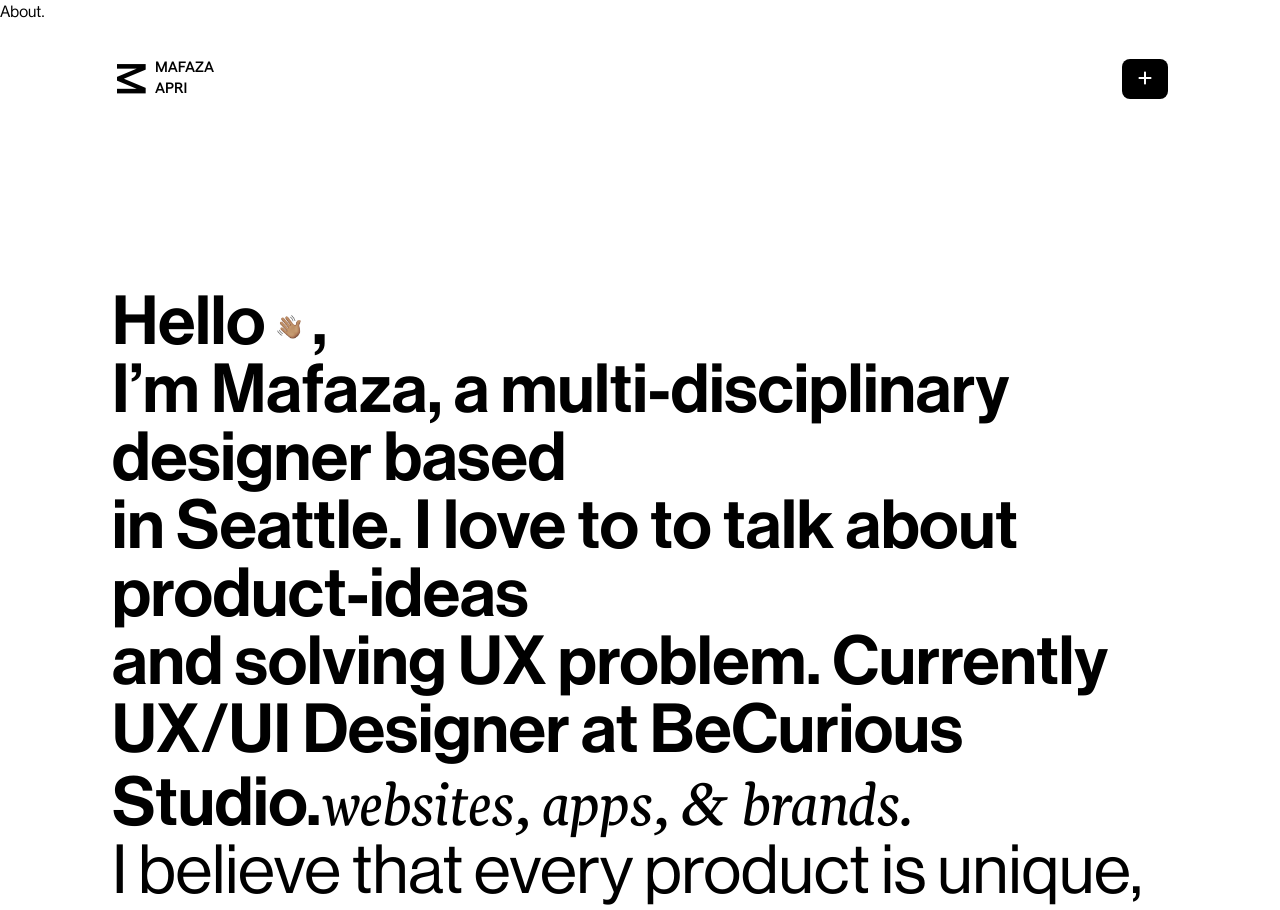
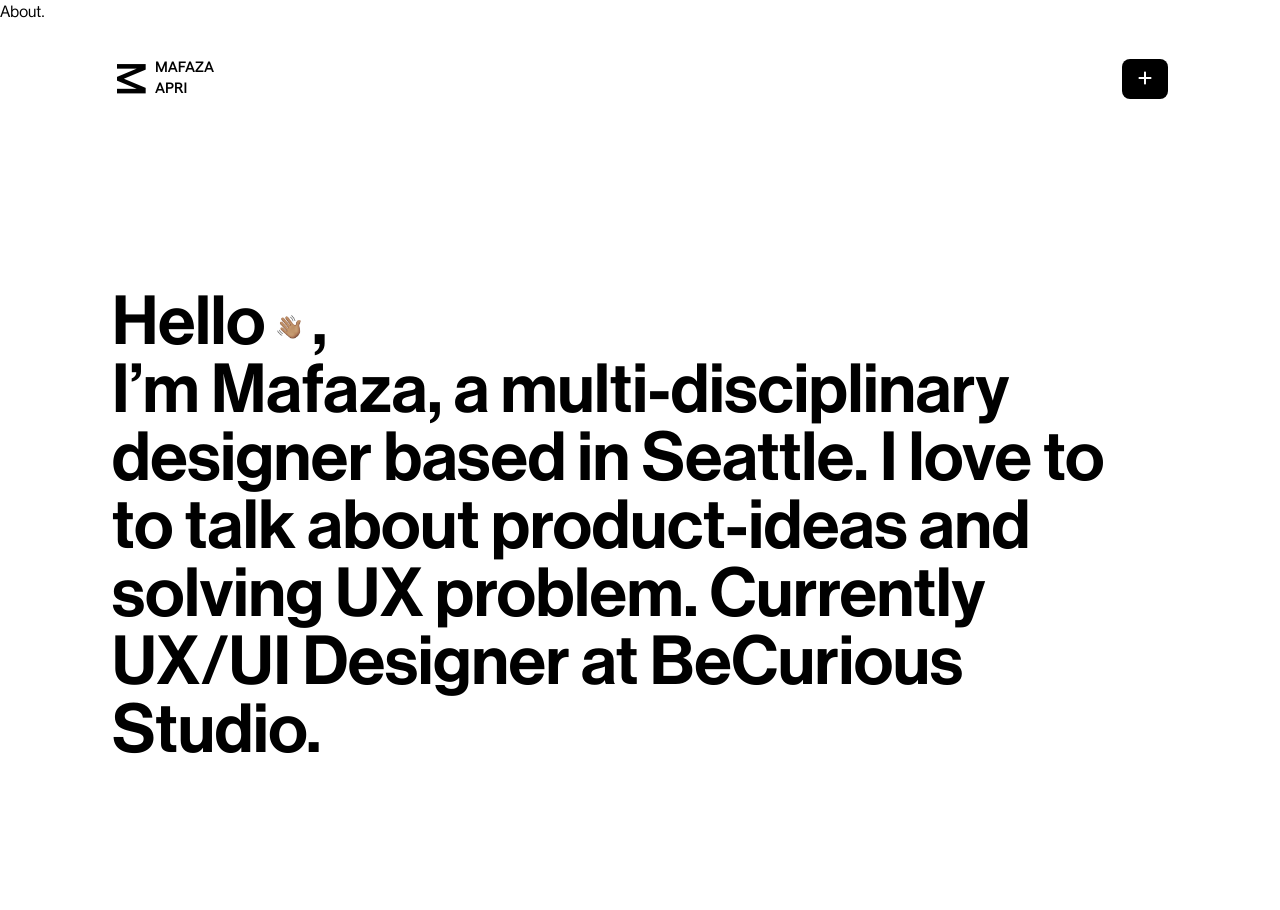
Before and after one commit to mafazaapri/mafazaapri.github.io, a React (Vite) app: page /#/about in a window 1280 px wide. Shown: the top 910 px of the page. After the commit the page ends 804 px from the top, so only its background shows below. Built offline with nearby package versions, Linux system fonts and the light colour scheme.

Commit message:
Update AboutPage.jsx

```diff
--- a/src/pages/AboutPage.jsx
+++ b/src/pages/AboutPage.jsx
@@ -16,16 +16,12 @@ export default function AboutPage() {
             Hello{" "}
               <img src="/img/hand.png" className="w-6 inline-block" /> ,
               <br />I’m Mafaza, a multi-disciplinary designer based {" "}
-              <br />
+
               in Seattle. I love to to talk about product-ideas
-              <br />
+
               and solving UX problem. Currently UX/UI Designer at  BeCurious Studio.
               </span>
-              <span className="font-neuton italic">
-                websites, apps, & brands.
-              </span>
-              <br />I believe that every product is unique, and so is the design
-              process.
+
             </div>
           </div>
           </section>
```
